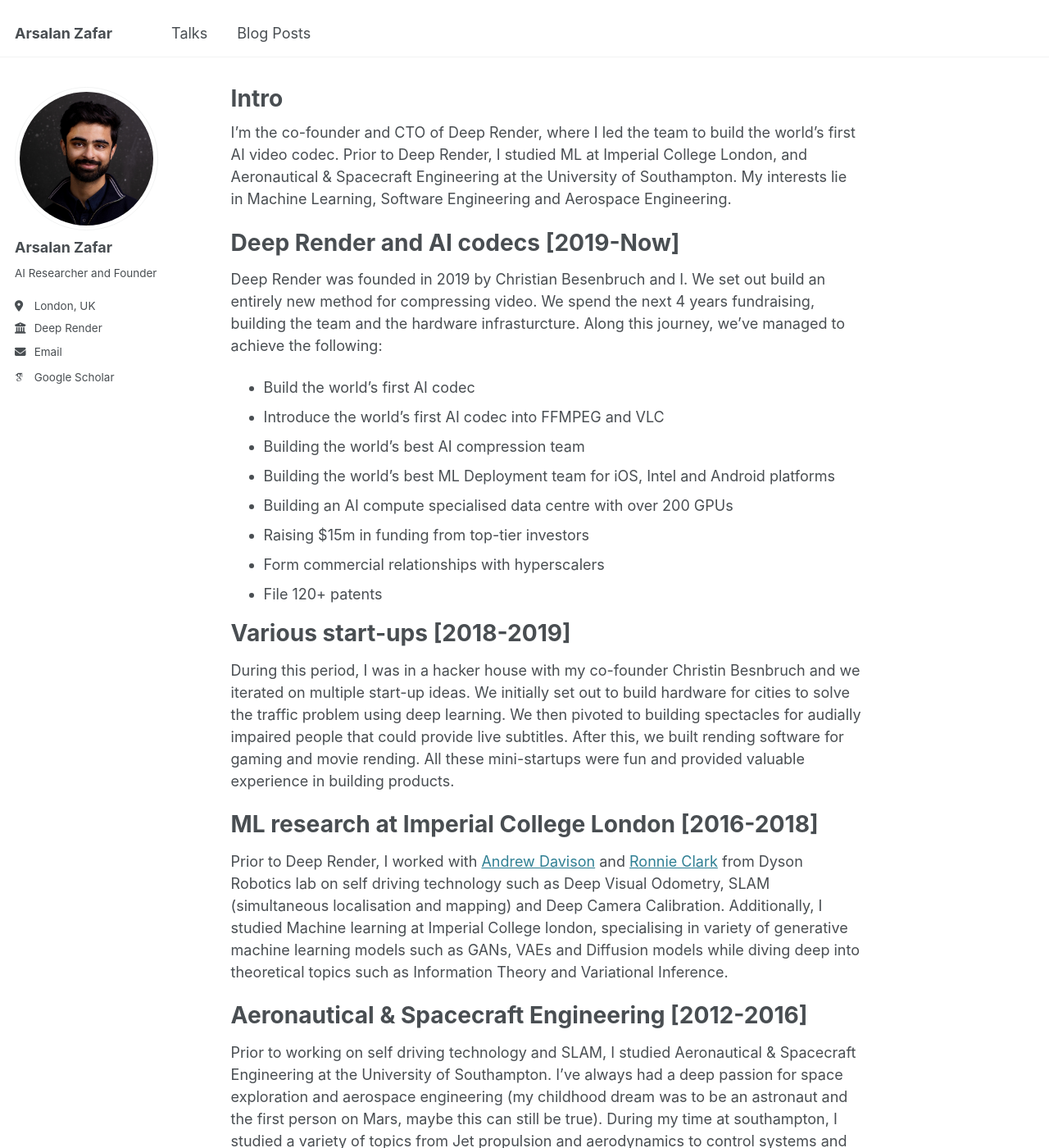
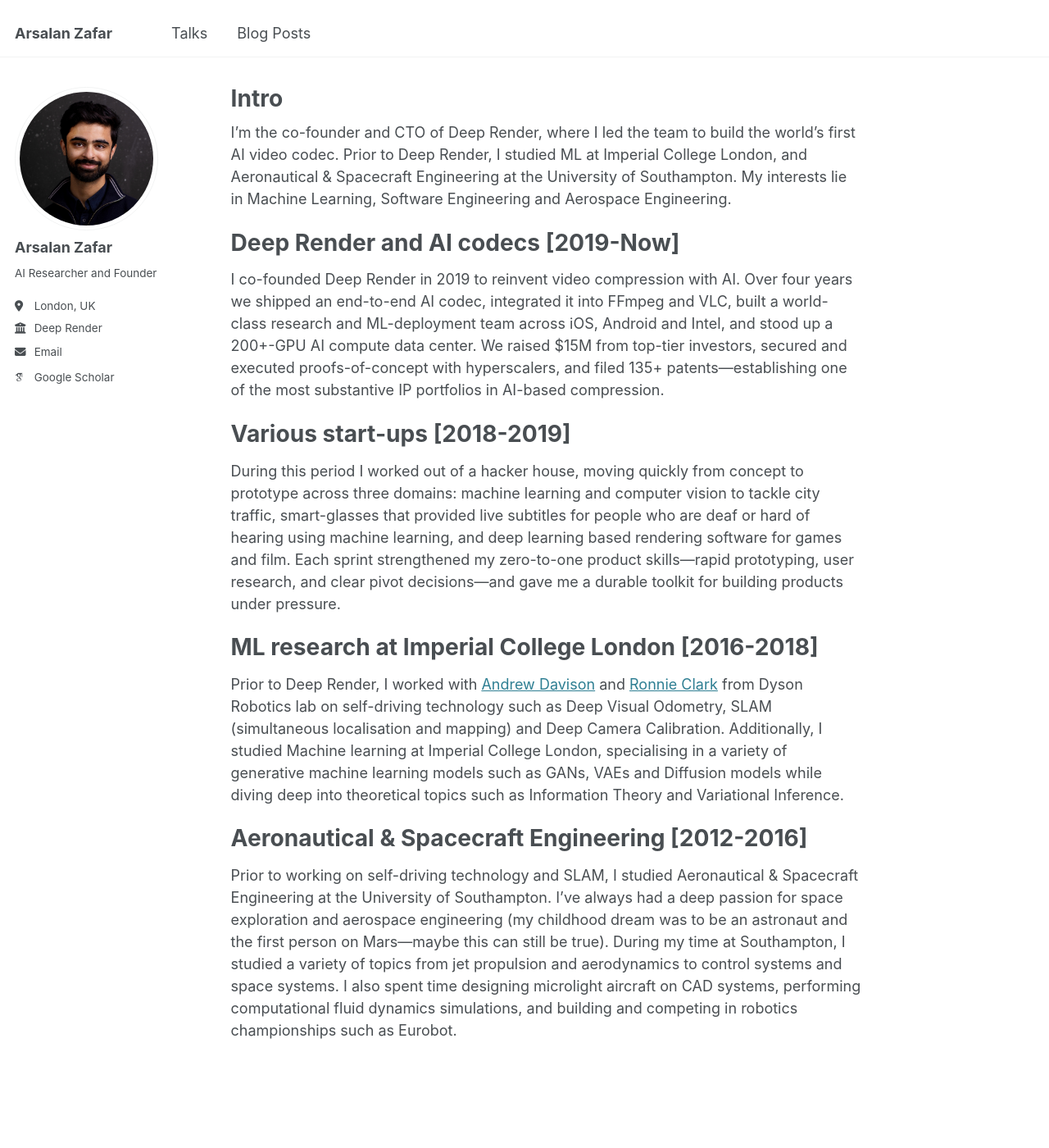
Before and after one commit to Arsalan-zafar/Arsalan-zafar.github.io, a Jekyll site: the page built from _pages/about.md, in a window 1280 px wide and 1400 px high. Shown: the whole window at 82% size. Built offline with Jekyll 4.4.1, drawn with Linux system fonts in a browser that asks for light colours; some web fonts are replaced; some of the changed text lies outside the part shown.

Commit message:
intro update

```diff
--- a/_pages/about.md
+++ b/_pages/about.md
@@ -11,38 +11,28 @@ redirect_from:
 I'm the co-founder and CTO of Deep Render, where I led the team to build the world's first AI video codec. Prior to Deep Render, I studied ML at Imperial College London, and Aeronautical & Spacecraft Engineering at the University of Southampton. My interests lie in Machine Learning, Software Engineering and Aerospace Engineering.
 
 
-
 Deep Render and AI codecs [2019-Now]
 ======
 
-Deep Render was founded in 2019 by Christian Besenbruch and I. We set out build an entirely new method for compressing video. We spend the next 4 years fundraising, building the team and the hardware infrasturcture. Along this journey, we've managed to achieve the following:
-- Build the world's first AI codec
-- Introduce the world's first AI codec into FFMPEG and VLC
-- Building the world's best AI compression team
-- Building the world's best ML Deployment team for iOS, Intel and Android platforms
-- Building an AI compute specialised data centre with over 200 GPUs
-- Raising $15m in funding from top-tier investors
-- Form commercial relationships with hyperscalers
-- File 120+ patents
-
+I co-founded Deep Render in 2019 to reinvent video compression with AI. Over four years we shipped an end-to-end AI codec, integrated it into FFmpeg and VLC, built a world-class research and ML-deployment team across iOS, Android and Intel, and stood up a 200+-GPU AI compute data center. We raised $15M from top-tier investors, secured and executed proofs-of-concept with hyperscalers, and filed 135+ patents—establishing one of the most substantive IP portfolios in AI-based compression.
 
 
 Various start-ups [2018-2019]
 ======
 
-During this period, I was in a hacker house with my co-founder Christin Besnbruch and we iterated on multiple start-up ideas. We initially set out to build hardware for cities to solve the traffic problem using deep learning. We then pivoted to building spectacles for audially impaired people that could provide live subtitles. After this, we built rending software for gaming and movie rending. All these mini-startups were fun and provided valuable experience in building products.
+During this period I worked out of a hacker house, moving quickly from concept to prototype across three domains: machine learning and computer vision to tackle city traffic, smart-glasses that provided live subtitles for people who are deaf or hard of hearing using machine learning, and deep learning based rendering software for games and film. Each sprint strengthened my zero-to-one product skills—rapid prototyping, user research, and clear pivot decisions—and gave me a durable toolkit for building products under pressure.
 
 
 ML research at Imperial College London [2016-2018]
 ======
 
-Prior to Deep Render, I worked with [Andrew Davison](https://www.doc.ic.ac.uk/~ajd/) and [Ronnie Clark](https://www.ron-clark.com/) from Dyson Robotics lab on self driving technology such as Deep Visual Odometry, SLAM (simultaneous localisation and mapping) and Deep Camera Calibration. Additionally, I studied Machine learning at Imperial College london, specialising in variety of generative machine learning models such as GANs, VAEs and Diffusion models while diving deep into theoretical topics such as Information Theory and Variational Inference.
+Prior to Deep Render, I worked with [Andrew Davison](https://www.doc.ic.ac.uk/~ajd/) and [Ronnie Clark](https://www.ron-clark.com/) from Dyson Robotics lab on self-driving technology such as Deep Visual Odometry, SLAM (simultaneous localisation and mapping) and Deep Camera Calibration. Additionally, I studied Machine learning at Imperial College London, specialising in a variety of generative machine learning models such as GANs, VAEs and Diffusion models while diving deep into theoretical topics such as Information Theory and Variational Inference.
 
 
 Aeronautical & Spacecraft Engineering [2012-2016]
 ======
 
-Prior to working on self driving technology and SLAM, I studied Aeronautical & Spacecraft Engineering at the University of Southampton. I've always had a deep passion for space exploration and aerospace engineering (my childhood dream was to be an astronaut and the first person on Mars, maybe this can still be true). During my time at southampton, I studied a variety of topics from Jet propulsion and aerodynamics to control systems and space systems. I also spent time desigining microlight aircraft on CAD systems, performing computational fluid dynamics simulations, building and competings in robotics championships such as Eurobot.
+Prior to working on self-driving technology and SLAM, I studied Aeronautical & Spacecraft Engineering at the University of Southampton. I’ve always had a deep passion for space exploration and aerospace engineering (my childhood dream was to be an astronaut and the first person on Mars—maybe this can still be true). During my time at Southampton, I studied a variety of topics from jet propulsion and aerodynamics to control systems and space systems. I also spent time designing microlight aircraft on CAD systems, performing computational fluid dynamics simulations, and building and competing in robotics championships such as Eurobot.
 
 
 <!--
```
